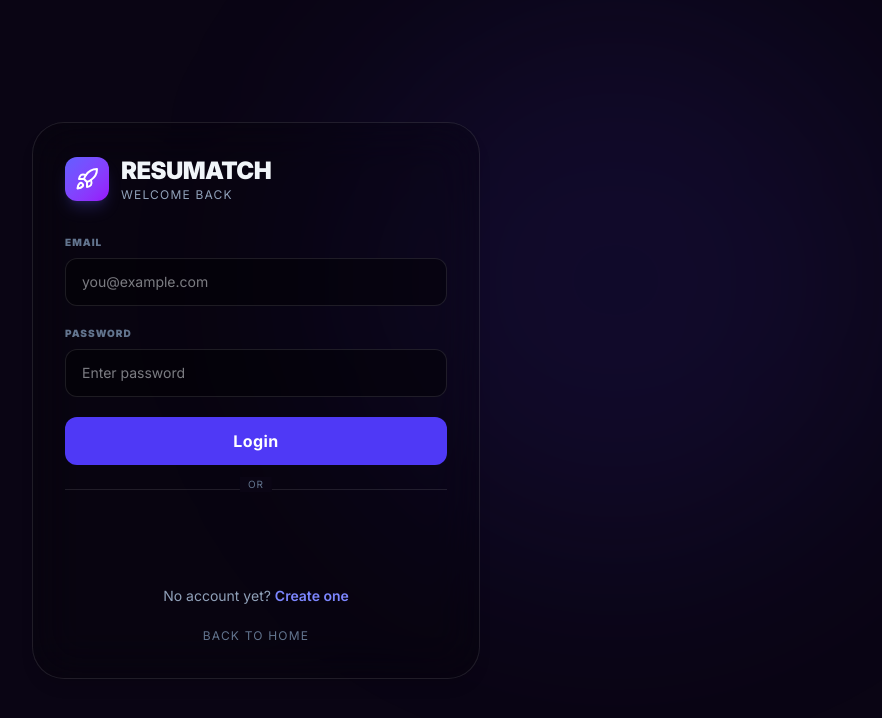
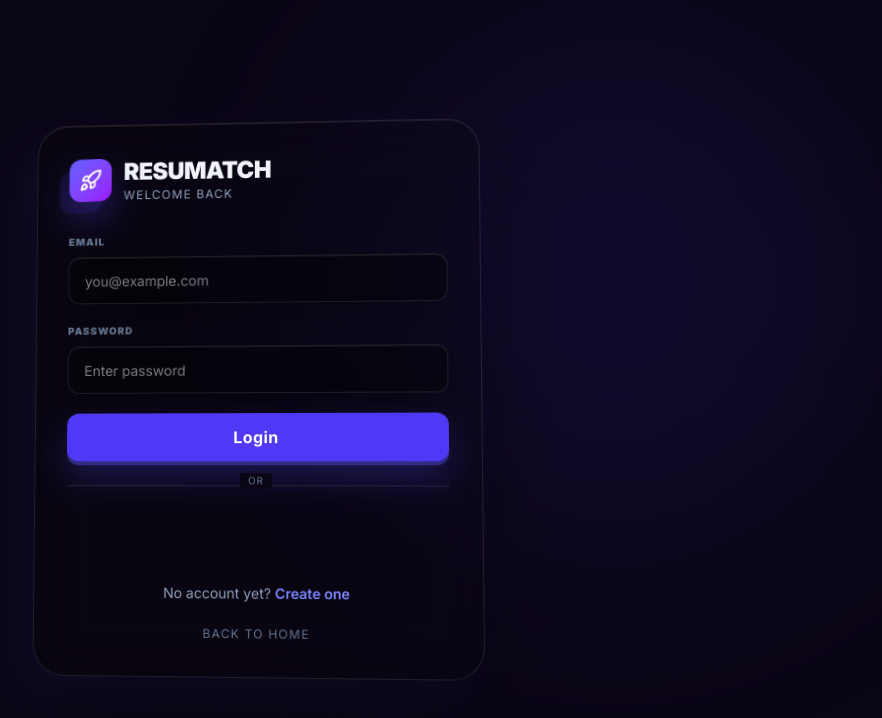
Before and after one commit to Janhavvi/RESUMATCH, a React (Vite) app in the folder frontend/: page /login in a window 1280 px wide. Shown: the top 718 px of the page, without its empty margins (384-1266 px from the left). Built offline with nearby package versions, Linux system fonts and the light colour scheme; no server answers.

Commit message:
Add 3D UI effects and fix login layout

```diff
--- a/frontend/src/components/MainLayout.jsx
+++ b/frontend/src/components/MainLayout.jsx
@@ -19,7 +19,8 @@ export const MainLayout = ({ children }) => {
   });
   const location = useLocation();
   const navigate = useNavigate();
-  const isPublicRoute = location.pathname === '/' || location.pathname === '/login';
+  const normalizedPath = location.pathname.replace(/\/+$/, '') || '/';
+  const isPublicRoute = normalizedPath === '/' || normalizedPath === '/login';
 
   useEffect(() => {
     const loadProfile = async () => {
--- a/frontend/src/index.css
+++ b/frontend/src/index.css
@@ -24,11 +24,111 @@
   .animate-spin-slow {
     animation: spin 8s linear infinite;
   }
+  .scene-3d {
+    perspective: 1200px;
+    transform-style: preserve-3d;
+  }
+  .card-3d {
+    transform: rotateX(4deg) rotateY(-5deg) translateZ(0);
+    transform-style: preserve-3d;
+    box-shadow:
+      0 34px 90px rgb(0 0 0 / 0.42),
+      0 1px 0 rgb(255 255 255 / 0.08) inset,
+      -18px 18px 50px rgb(79 70 229 / 0.12);
+    transition: transform 320ms ease, box-shadow 320ms ease, border-color 320ms ease;
+  }
+  .card-3d:hover {
+    transform: rotateX(1deg) rotateY(-2deg) translateY(-6px) translateZ(36px);
+    border-color: rgb(129 140 248 / 0.42);
+    box-shadow:
+      0 44px 110px rgb(0 0 0 / 0.52),
+      0 1px 0 rgb(255 255 255 / 0.12) inset,
+      -26px 26px 70px rgb(124 58 237 / 0.18);
+  }
+  .float-3d {
+    animation: float-3d 7s ease-in-out infinite;
+  }
+  .lift-3d {
+    transform: translateZ(28px);
+  }
+  .logo-3d {
+    transform: translateZ(54px) rotateX(8deg) rotateY(-10deg);
+    box-shadow:
+      0 18px 34px rgb(79 70 229 / 0.35),
+      -10px 12px 0 rgb(79 70 229 / 0.12);
+  }
+  .field-3d {
+    box-shadow:
+      0 14px 30px rgb(0 0 0 / 0.22),
+      0 1px 0 rgb(255 255 255 / 0.06) inset;
+    transform: translateZ(18px);
+  }
+  .button-3d {
+    transform: translateZ(32px);
+    box-shadow:
+      0 18px 34px rgb(79 70 229 / 0.28),
+      0 4px 0 rgb(49 46 129 / 0.85);
+  }
+  .button-3d:hover {
+    transform: translateY(-2px) translateZ(38px);
+    box-shadow:
+      0 24px 48px rgb(79 70 229 / 0.36),
+      0 5px 0 rgb(49 46 129 / 0.8);
+  }
+  .button-3d:active {
+    transform: translateY(2px) translateZ(18px);
+    box-shadow:
+      0 10px 22px rgb(79 70 229 / 0.24),
+      0 1px 0 rgb(49 46 129 / 0.8);
+  }
+  .panel-3d {
+    transform: rotateX(5deg) rotateY(-4deg);
+    transform-style: preserve-3d;
+    box-shadow:
+      0 40px 100px rgb(0 0 0 / 0.5),
+      -24px 30px 70px rgb(79 70 229 / 0.12);
+  }
+  .tile-3d {
+    transform: translateZ(0);
+    transition: transform 220ms ease, box-shadow 220ms ease, border-color 220ms ease;
+  }
+  .tile-3d:hover {
+    transform: translateY(-6px) rotateX(3deg) rotateY(-3deg);
+    border-color: rgb(129 140 248 / 0.35);
+    box-shadow: 0 26px 60px rgb(0 0 0 / 0.32);
+  }
+  .depth-grid {
+    background-image:
+      linear-gradient(rgb(255 255 255 / 0.055) 1px, transparent 1px),
+      linear-gradient(90deg, rgb(255 255 255 / 0.055) 1px, transparent 1px);
+    background-size: 48px 48px;
+    transform: rotateX(68deg) translateY(20px);
+    transform-origin: center bottom;
+    mask-image: linear-gradient(to top, rgb(0 0 0 / 0.5), transparent 70%);
+  }
 }
 
 @keyframes spin {
   from { transform: rotate(0deg); }
   to { transform: rotate(360deg); }
+}
+
+@keyframes float-3d {
+  0%, 100% { transform: rotateX(4deg) rotateY(-5deg) translateY(0); }
+  50% { transform: rotateX(2deg) rotateY(-2deg) translateY(-10px); }
+}
+
+@media (prefers-reduced-motion: reduce) {
+  .float-3d {
+    animation: none;
+  }
+  .card-3d,
+  .card-3d:hover,
+  .panel-3d,
+  .tile-3d,
+  .tile-3d:hover {
+    transform: none;
+  }
 }
 
 @media print {
--- a/frontend/src/pages/LoginPage.jsx
+++ b/frontend/src/pages/LoginPage.jsx
@@ -91,11 +91,12 @@ export const LoginPage = () => {
   };
 
   return (
-    <div className="min-h-screen bg-[#0a0514] text-slate-100 flex items-center justify-center p-6">
+    <div className="min-h-screen bg-[#0a0514] text-slate-100 flex items-center justify-center p-6 scene-3d overflow-hidden">
+      <div className="absolute inset-x-0 bottom-0 h-72 depth-grid pointer-events-none" />
       <div className="absolute top-0 right-0 w-[560px] h-[560px] bg-indigo-600/10 rounded-full blur-[110px] pointer-events-none" />
-      <div className="w-full max-w-md p-8 rounded-[32px] glass border border-white/10 relative z-10">
-        <div className="flex items-center gap-3 mb-8">
-          <div className="size-11 rounded-xl bg-gradient-to-br from-indigo-500 to-purple-600 flex items-center justify-center shadow-lg shadow-indigo-500/20">
+      <div className="w-full max-w-md p-8 rounded-[32px] glass border border-white/10 relative z-10 card-3d float-3d">
+        <div className="flex items-center gap-3 mb-8 lift-3d">
+          <div className="size-11 rounded-xl bg-gradient-to-br from-indigo-500 to-purple-600 flex items-center justify-center logo-3d">
             <Rocket className="size-6 text-white" />
           </div>
           <div>
@@ -106,7 +107,7 @@ export const LoginPage = () => {
           </div>
         </div>
 
-        <form onSubmit={submit} className="space-y-5">
+        <form onSubmit={submit} className="space-y-5 lift-3d">
           {mode === "register" && (
             <Field
               label="Full Name"
@@ -144,7 +145,7 @@ export const LoginPage = () => {
           <button
             type="submit"
             disabled={loading}
-            className="w-full h-12 rounded-xl bg-indigo-600 hover:bg-indigo-700 disabled:opacity-60 disabled:cursor-not-allowed text-white font-bold tracking-wide transition-all flex items-center justify-center gap-2"
+            className="w-full h-12 rounded-xl bg-indigo-600 hover:bg-indigo-700 disabled:opacity-60 disabled:cursor-not-allowed text-white font-bold tracking-wide transition-all flex items-center justify-center gap-2 button-3d"
           >
             {loading ? (
               <>
@@ -168,7 +169,7 @@ export const LoginPage = () => {
 
               <div className="min-h-12 flex justify-center items-center">
                 {googleLoading ? (
-                  <div className="w-full h-11 rounded-xl bg-white/90 text-slate-900 font-bold flex items-center justify-center gap-2">
+                  <div className="w-full h-11 rounded-xl bg-white/90 text-slate-900 font-bold flex items-center justify-center gap-2 field-3d">
                     <Loader2 className="size-4 animate-spin" /> Connecting
                   </div>
                 ) : (
@@ -185,7 +186,7 @@ export const LoginPage = () => {
           ) : null}
         </form>
 
-        <div className="mt-6 text-center text-sm text-slate-400">
+        <div className="mt-6 text-center text-sm text-slate-400 lift-3d">
           {mode === "login" ? "No account yet?" : "Already have an account?"}{" "}
           <button
             onClick={() => {
@@ -198,7 +199,7 @@ export const LoginPage = () => {
           </button>
         </div>
 
-        <div className="mt-4 text-center">
+        <div className="mt-4 text-center lift-3d">
           <Link to="/" className="text-xs uppercase tracking-widest text-slate-500 hover:text-slate-300">
             Back to Home
           </Link>
@@ -221,7 +222,7 @@ const Field = ({ label, value, onChange, type = "text", placeholder, required })
       onChange={(e) => onChange(e.target.value)}
       placeholder={placeholder}
       required={required}
-      className="w-full h-12 rounded-xl bg-black/40 border border-white/10 px-4 text-sm focus:border-indigo-500 outline-none transition-colors"
+      className="w-full h-12 rounded-xl bg-black/40 border border-white/10 px-4 text-sm focus:border-indigo-500 outline-none transition-colors field-3d"
     />
   </label>
 );
```
Also changed, not shown: frontend/src/pages/DashboardPage.jsx (+10 -10 lines), frontend/src/pages/LandingPage.jsx (+10 -10 lines).
